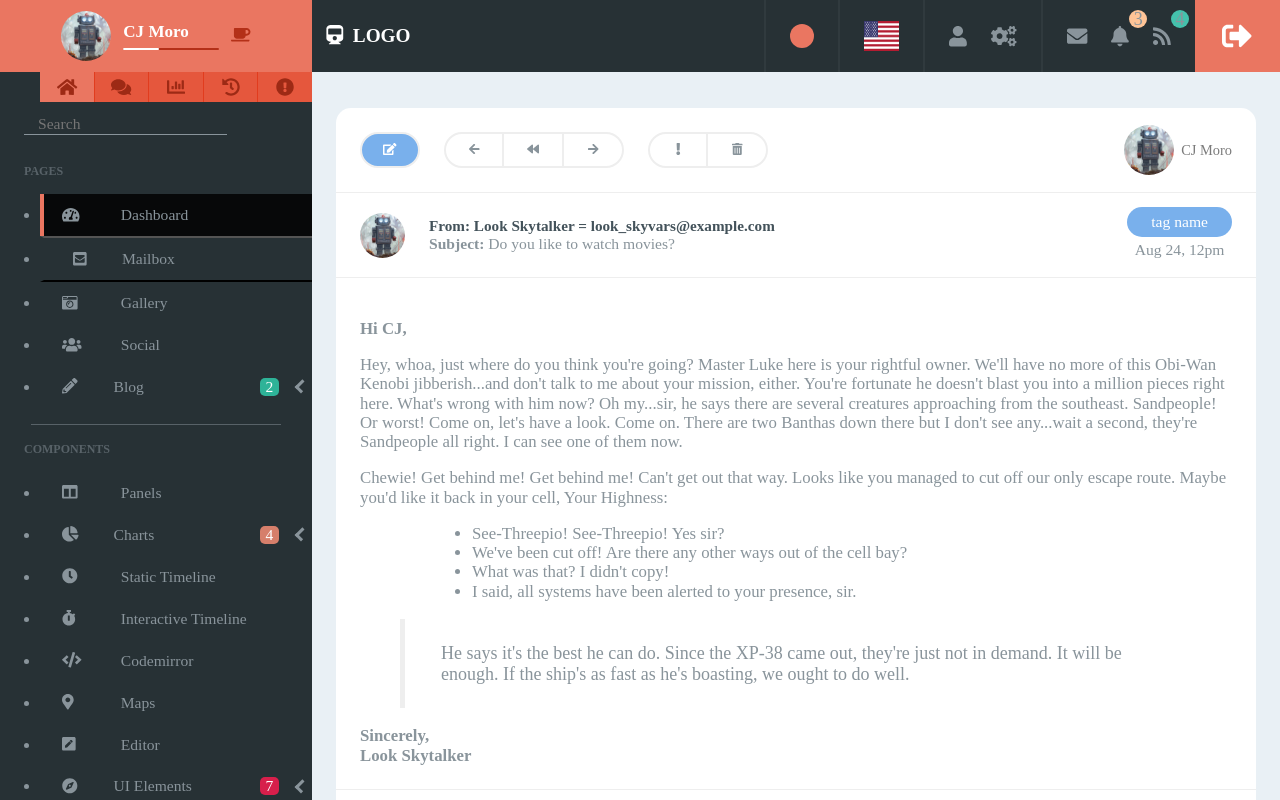
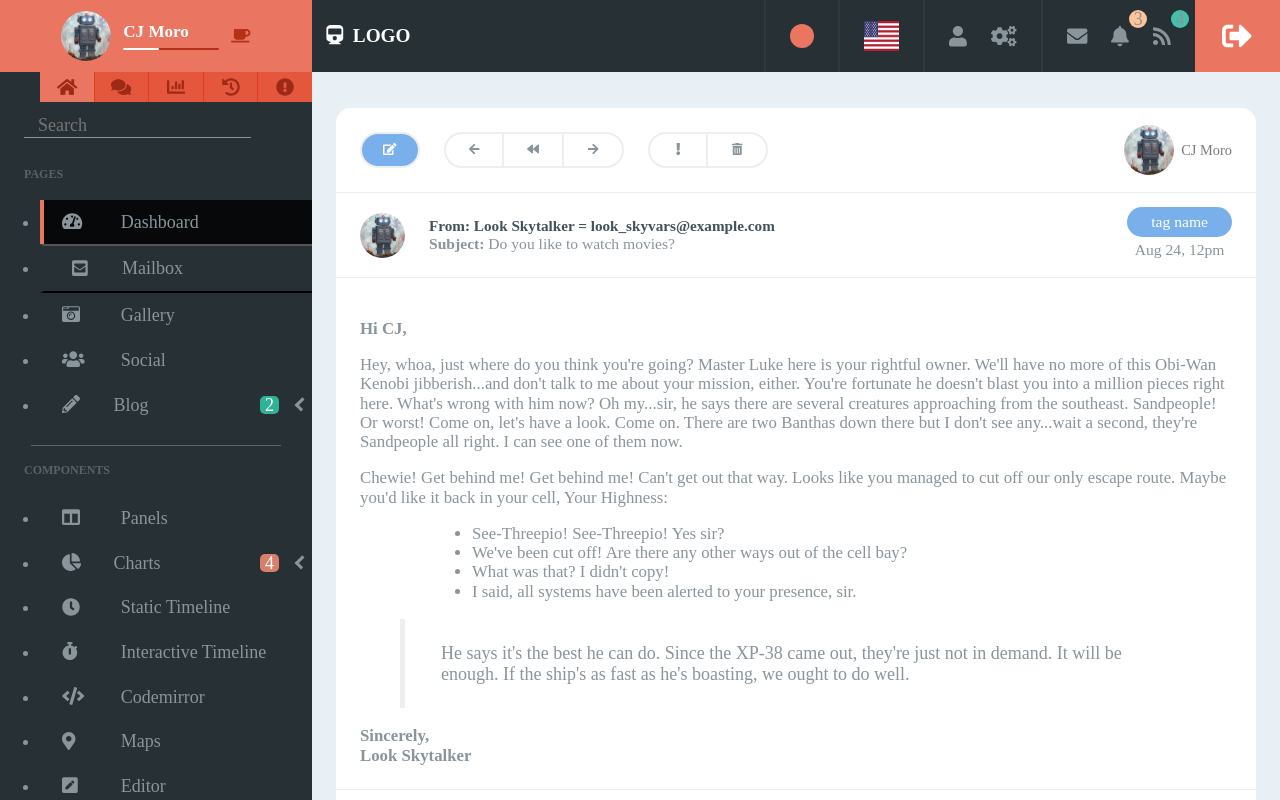
Before and after one commit to serCJm/react-admin-dashboard, a React (Create React App) app: page /mail in a window 1280 px wide. Shown: the top 800 px of the page. Built offline with nearby package versions, Linux system fonts and the light colour scheme.

Commit message:
Change sidemenu font size

```diff
--- a/src/index.css
+++ b/src/index.css
@@ -28,8 +28,6 @@ p {
 .menuOption {
   font-size: 1.5rem; }
 
-.side-menu .home {
-  font-size: 1.3rem; }
 .side-menu .title {
   text-transform: uppercase;
   font-size: 1rem; }
@@ -506,7 +504,8 @@ input, textarea {
   min-height: 100%;
   max-height: 400%;
   color: #89949b;
-  padding-bottom: 3rem; }
+  padding-bottom: 3rem;
+  font-size: 1.5rem; }
   .home.animate-open {
     animation: openTab 0.5s ease-in-out 1; }
   .home.animate-close {
@@ -624,7 +623,8 @@ input, textarea {
   overflow-y: scroll;
   background: #273135;
   width: 0;
-  transition: all 0.5s; }
+  transition: all 0.5s;
+  font-size: 1.5rem; }
   .side-menu.open {
     width: 26rem; }
   .side-menu .avatar {
--- a/src/sass/base/_typography.sass
+++ b/src/sass/base/_typography.sass
@@ -27,8 +27,6 @@ p
     font-size: 1.5rem
 
 .side-menu
-    .home
-        font-size: 1.3rem
     .title
         text-transform: uppercase
         font-size: 1rem
--- a/src/sass/modules/_sidemenu.sass
+++ b/src/sass/modules/_sidemenu.sass
@@ -24,6 +24,7 @@
     background: $darkGrey
     width: 0
     transition: all .5s
+    font-size: 1.5rem
     &.open
         width: $sidemenuWidth
     .avatar
--- a/src/sass/modules/_sidemenuhome.sass
+++ b/src/sass/modules/_sidemenuhome.sass
@@ -8,6 +8,7 @@ input, textarea
     max-height: 400%
     color: $greyFont
     padding-bottom: 3rem
+    font-size: 1.5rem
     &.animate-open
         animation: openTab .5s ease-in-out 1
     &.animate-close
```
Also changed, not shown: 1 other file (tests, documents, lock files or other folders).
